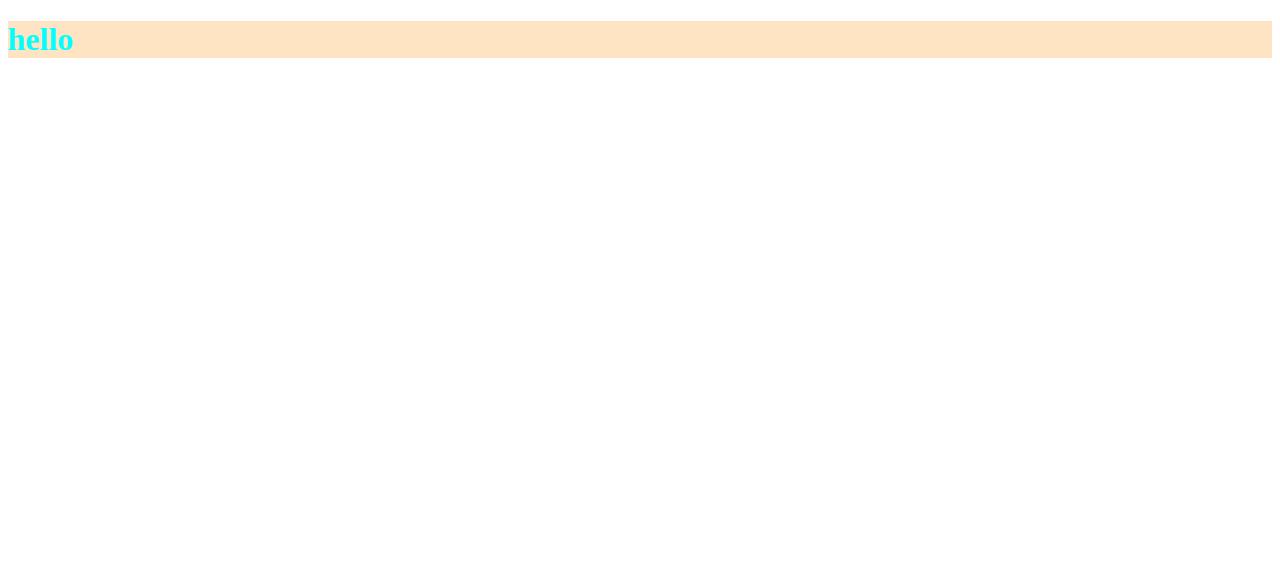
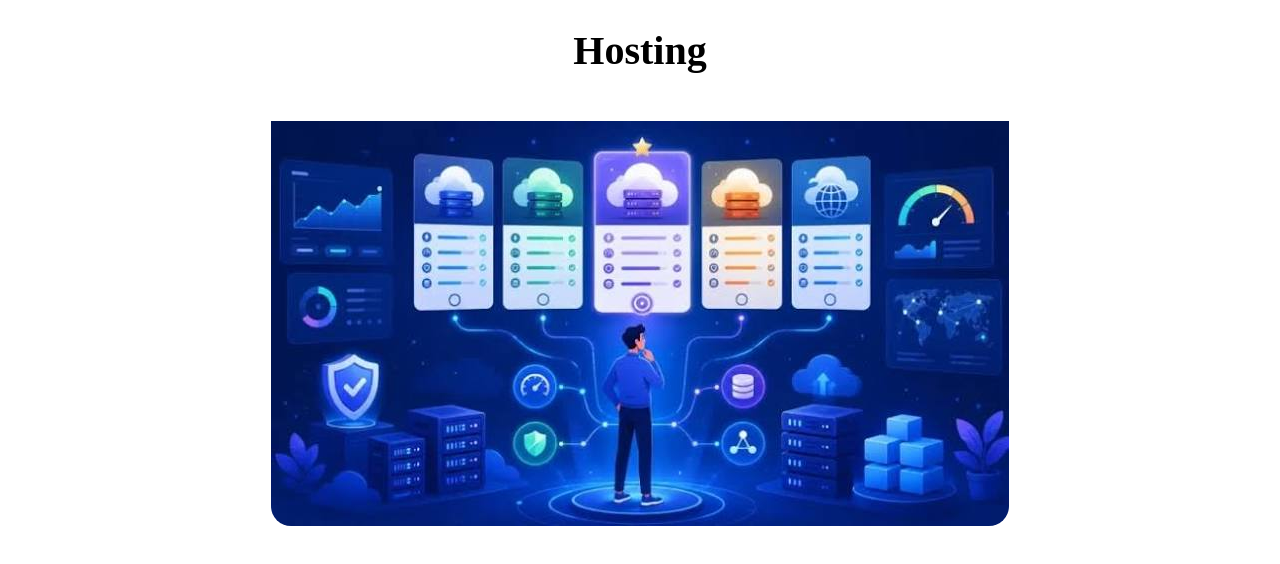
Before and after one commit to sandye604x/my-awesome-project, a plain HTML site: page index.html in a window 1280 px wide. Drawn offline with Linux system fonts and the light colour scheme.

Commit message:
updated css file with image

```diff
--- a/index.html
+++ b/index.html
@@ -7,6 +7,8 @@
     <title>Git Hub</title>
 </head>
 <body>
-  <h1>hello</h1>
+  <h1>Hosting</h1>
+  <div>
+  <img src = "image.jpg" class = "image" alt="hosting image" max-width="600"/></div>
 </body>
 </html>
--- a/style.css
+++ b/style.css
@@ -1,4 +1,16 @@
 h1 {
-color:aqua;
-background-color:bisque;
+color:black;
+font-size: 40px;
+font-weight: bolder;
+text-align:center;
+
 }
+
+
+.image {
+    display:block;
+    margin: 0 auto;
+    border-radius:20px;
+    padding-top: 20px;
+
+}
```
Also changed, not shown: image.jpg (added).
